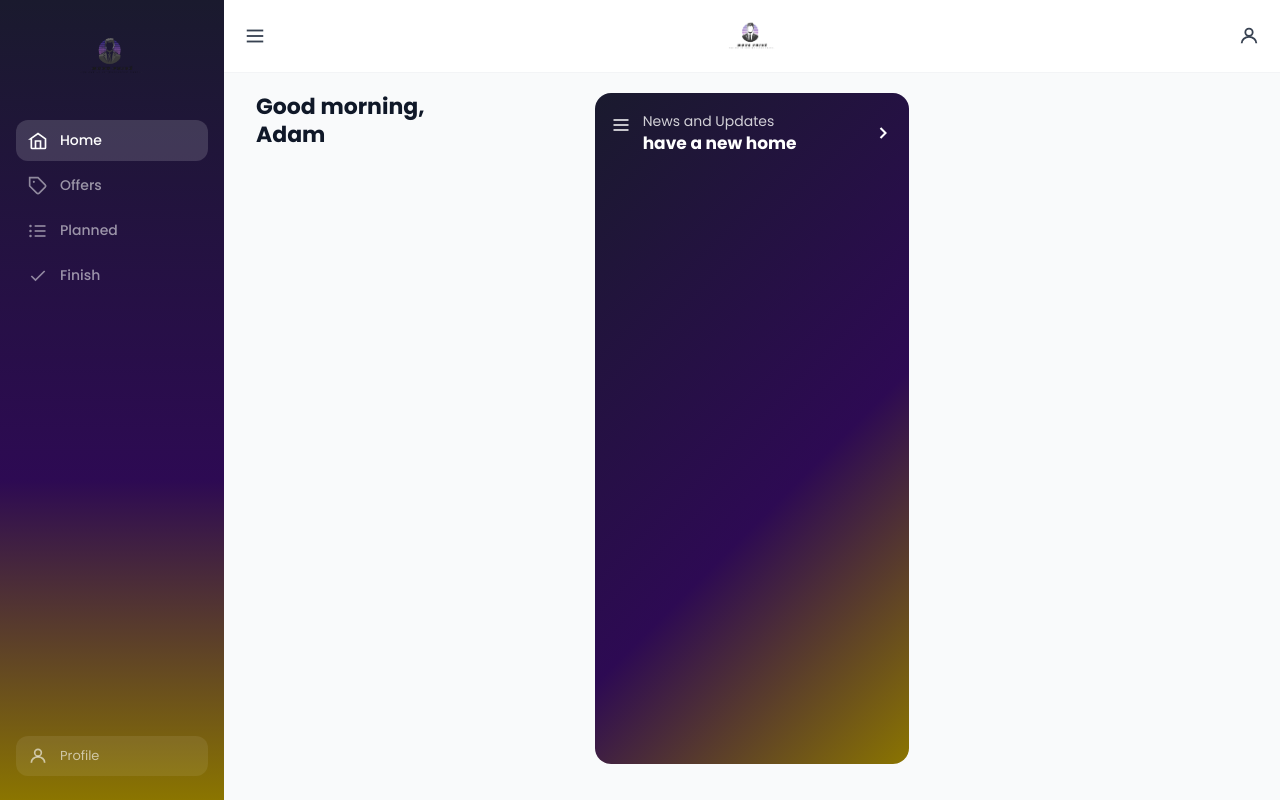
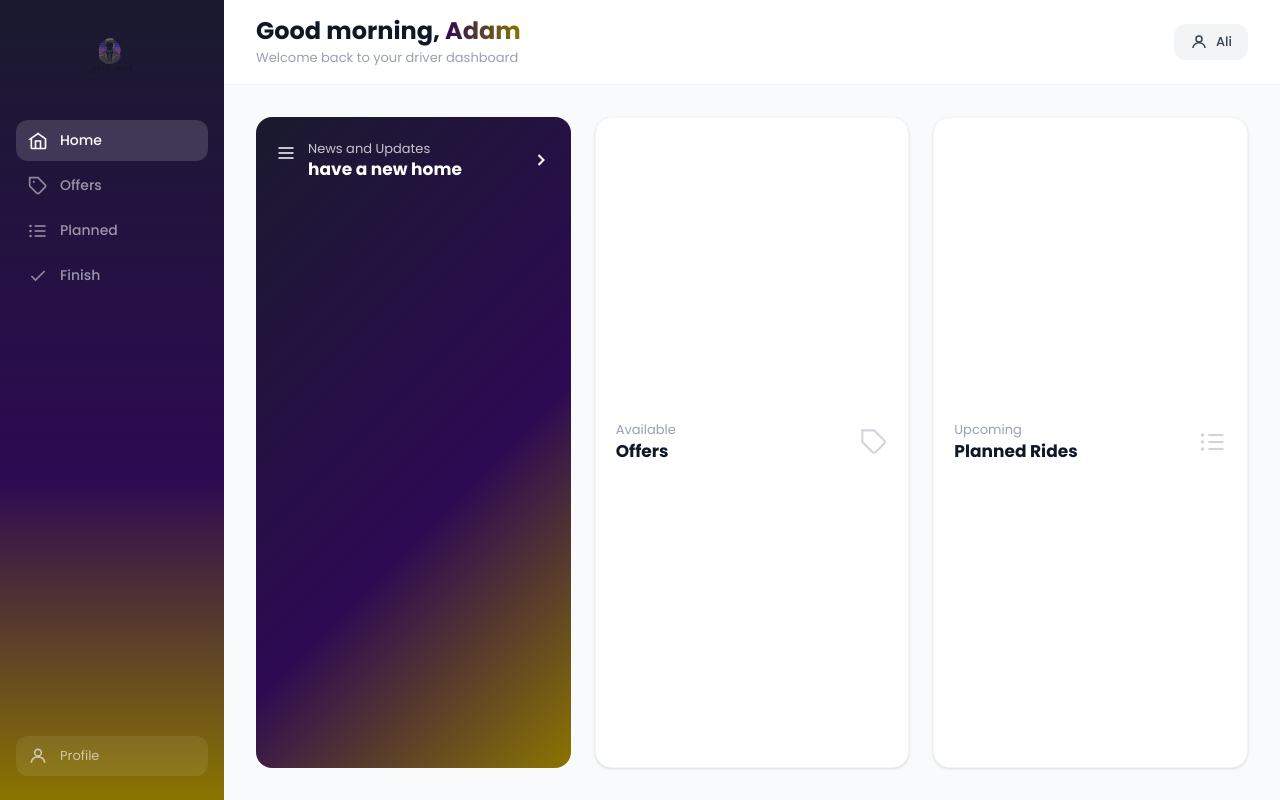
Before and after one commit to temmy762/movo-app, a Next.js app: page /driver/home in a window 1280 px wide. Built offline with nearby package versions, Linux system fonts and the light colour scheme.

Commit message:
feat: driver home responsive web layout — desktop top-bar, greeting, quick-link cards

```diff
--- a/app/driver/home/page.tsx
+++ b/app/driver/home/page.tsx
@@ -15,22 +15,20 @@ export default function DriverHomePage() {
   const router = useRouter();
 
   return (
-    <div className="min-h-full bg-gray-50 flex flex-col">
+    <div className="min-h-full bg-gray-50 flex flex-col" style={{ fontFamily: "var(--font-poppins)" }}>
 
-      {/* Header */}
-      <header className="flex items-center justify-between px-4 py-3 bg-white border-b border-gray-100">
-        <button className="no-hover-fx p-1" onClick={() => {}}>
+      {/* ── Mobile header (hidden on desktop — sidebar handles nav) ── */}
+      <header className="flex md:hidden items-center justify-between px-4 py-3 bg-white border-b border-gray-100">
+        <button className="no-hover-fx p-1">
           <svg width="22" height="22" viewBox="0 0 24 24" fill="none" stroke="#374151" strokeWidth="2">
             <line x1="3" y1="6" x2="21" y2="6" />
             <line x1="3" y1="12" x2="21" y2="12" />
             <line x1="3" y1="18" x2="21" y2="18" />
           </svg>
         </button>
-
         <div className="relative w-28 h-12">
           <Image src="/images/image_1.png" alt="MOVO PRIVÉ" fill className="object-contain" priority />
         </div>
-
         <button className="no-hover-fx p-1" onClick={() => router.push("/driver/home/profile")}>
           <svg width="22" height="22" viewBox="0 0 24 24" fill="none" stroke="#374151" strokeWidth="2">
             <circle cx="12" cy="8" r="4" />
@@ -39,11 +37,34 @@ export default function DriverHomePage() {
         </button>
       </header>
 
-      {/* Body */}
-      <div className="flex-1 px-4 pt-5 pb-4 flex flex-col w-full max-w-[480px] mx-auto md:max-w-none md:grid md:grid-cols-2 md:gap-6 md:px-8 lg:grid-cols-3">
+      {/* ── Desktop top-bar (hidden on mobile) ── */}
+      <header className="hidden md:flex items-center justify-between px-8 py-4 bg-white border-b border-gray-100">
+        <div>
+          <p className="text-[24px] font-bold text-gray-900 leading-tight">
+            {getGreeting()}, <span style={{ background: "linear-gradient(90deg,#2D0A53,#8B7500)", WebkitBackgroundClip: "text", WebkitTextFillColor: "transparent" }}>Adam</span>
+          </p>
+          <p className="text-[13px] text-gray-400 mt-0.5">Welcome back to your driver dashboard</p>
+        </div>
+        <button
+          className="no-hover-fx flex items-center gap-2 px-4 py-2 rounded-xl bg-gray-100 hover:bg-gray-200 transition-colors"
+          onClick={() => router.push("/driver/home/profile")}
+        >
+          <svg width="18" height="18" viewBox="0 0 24 24" fill="none" stroke="#374151" strokeWidth="2">
+            <circle cx="12" cy="8" r="4" />
+            <path d="M4 20c0-4 3.6-7 8-7s8 3 8 7" />
+          </svg>
+          <span className="text-[13px] font-medium text-gray-700">Ali</span>
+        </button>
+      </header>
 
-        {/* Greeting */}
-        <div className="mb-5">
+      {/* ── Body ── */}
+      <div className="flex-1 px-4 pt-5 pb-6 w-full max-w-[480px] mx-auto
+                      md:max-w-none md:px-8 md:pt-8 md:pb-8
+                      md:grid md:grid-cols-2 md:gap-6
+                      lg:grid-cols-3">
+
+        {/* Mobile greeting (hidden on desktop — desktop top-bar has it) */}
+        <div className="mb-5 md:hidden">
           <p className="text-[22px] font-bold text-gray-900 leading-tight">
             {getGreeting()},<br />Adam
           </p>
@@ -52,10 +73,10 @@ export default function DriverHomePage() {
         {/* News & Updates banner */}
         <Link
           href="/driver/home/news"
-          className="no-hover-fx block rounded-2xl overflow-hidden mb-5"
+          className="no-hover-fx block rounded-2xl overflow-hidden mb-5 md:mb-0"
           style={{ background: "linear-gradient(135deg, #1a1a2e 0%, #2D0A53 60%, #8B7500 100%)" }}
         >
-          <div className="flex items-center justify-between px-4 py-5">
+          <div className="flex items-center justify-between px-5 py-6">
             <div className="flex items-start gap-3">
               <svg width="20" height="20" viewBox="0 0 24 24" fill="none" stroke="white" strokeWidth="2" className="mt-0.5 shrink-0">
                 <line x1="3" y1="6" x2="21" y2="6" />
@@ -63,7 +84,7 @@ export default function DriverHomePage() {
                 <line x1="3" y1="18" x2="21" y2="18" />
               </svg>
               <div>
-                <p className="text-white text-[14px] opacity-80 leading-tight">News and Updates</p>
+                <p className="text-white text-[13px] opacity-75 leading-tight">News and Updates</p>
                 <p className="text-white text-[17px] font-bold leading-tight mt-0.5">have a new home</p>
               </div>
             </div>
@@ -73,6 +94,32 @@ export default function DriverHomePage() {
           </div>
         </Link>
 
+        {/* Desktop quick-links (visible md+) */}
+        <Link href="/driver/home/offers" className="no-hover-fx hidden md:flex rounded-2xl overflow-hidden items-center justify-between px-5 py-6 bg-white shadow-sm border border-gray-100">
+          <div>
+            <p className="text-[13px] text-gray-400">Available</p>
+            <p className="text-[17px] font-bold text-gray-900">Offers</p>
+          </div>
+          <svg width="28" height="28" viewBox="0 0 24 24" fill="none" stroke="#d1d5db" strokeWidth="1.8">
+            <path d="M20.59 13.41l-7.17 7.17a2 2 0 0 1-2.83 0L2 12V2h10l8.59 8.59a2 2 0 0 1 0 2.82z" />
+          </svg>
+        </Link>
+
+        <Link href="/driver/home/planned" className="no-hover-fx hidden lg:flex rounded-2xl overflow-hidden items-center justify-between px-5 py-6 bg-white shadow-sm border border-gray-100">
+          <div>
+            <p className="text-[13px] text-gray-400">Upcoming</p>
+            <p className="text-[17px] font-bold text-gray-900">Planned Rides</p>
+          </div>
+          <svg width="28" height="28" viewBox="0 0 24 24" fill="none" stroke="#d1d5db" strokeWidth="1.8">
+            <line x1="8" y1="6" x2="21" y2="6" />
+            <line x1="8" y1="12" x2="21" y2="12" />
+            <line x1="8" y1="18" x2="21" y2="18" />
+            <line x1="3" y1="6" x2="3.01" y2="6" strokeLinecap="round" strokeWidth="3" />
+            <line x1="3" y1="12" x2="3.01" y2="12" strokeLinecap="round" strokeWidth="3" />
+            <line x1="3" y1="18" x2="3.01" y2="18" strokeLinecap="round" strokeWidth="3" />
+          </svg>
+        </Link>
+
       </div>
     </div>
   );
```
